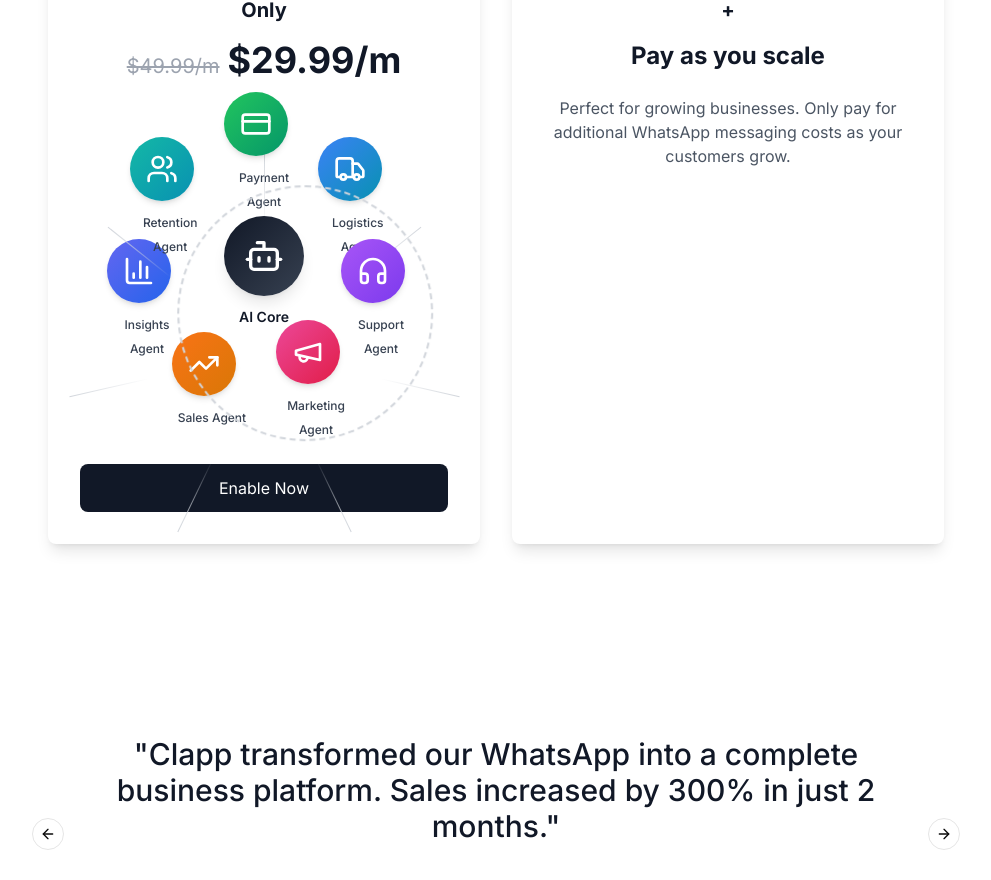
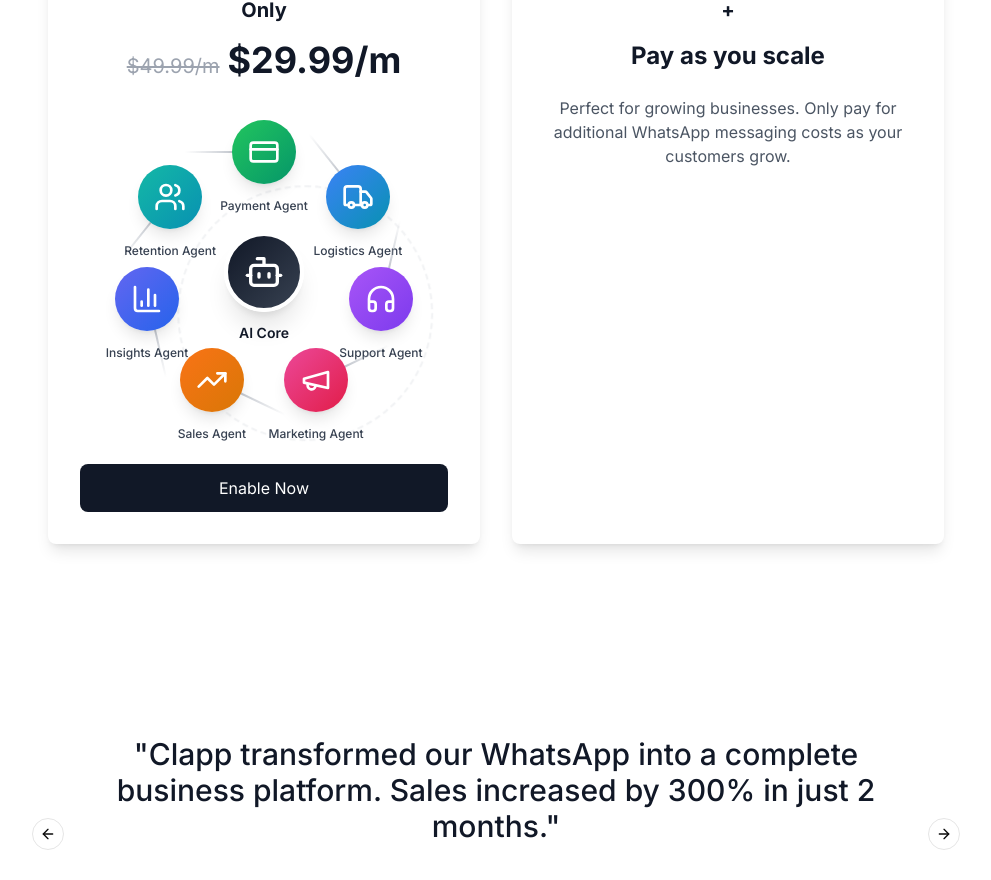
Before and after one commit to shopclapp/shopclapp.github.io, a React (Vite) app: page / in a window 1280 px wide. Shown: the part 3231-4111 px from the top of the page, without its empty margins (144-1135 px from the left). Built offline with nearby package versions, Linux system fonts and the light colour scheme.

Commit message:
Fix AI agents circle alignment
Adjusted the positioning of AI agents, their labels, and the floating animated circle within the `AIAgentsCircle` component to ensure proper alignment and a cohesive visual presentation.

```diff
--- a/src/components/AIAgentsCircle.tsx
+++ b/src/components/AIAgentsCircle.tsx
@@ -14,15 +14,8 @@ const AIAgentsCircle = () => {
 
   return (
     <div className="relative w-80 h-80 mx-auto my-8">
-      {/* Central AI Core */}
-      <div className="absolute top-1/2 left-1/2 transform -translate-x-1/2 -translate-y-1/2 z-10">
-        <div className="w-20 h-20 bg-gradient-to-br from-gray-900 to-gray-700 rounded-full flex items-center justify-center shadow-lg">
-          <Bot className="w-10 h-10 text-white" />
-        </div>
-        <div className="text-center mt-2">
-          <span className="text-sm font-semibold text-gray-900">AI Core</span>
-        </div>
-      </div>
+      {/* Animated Ring - positioned behind everything */}
+      <div className="absolute top-1/2 left-1/2 transform -translate-x-1/2 -translate-y-1/2 w-64 h-64 border-2 border-dashed border-gray-300 rounded-full animate-spin opacity-30" style={{ animationDuration: '20s' }}></div>
 
       {/* Agent Circles */}
       {agents.map((agent, index) => {
@@ -40,32 +33,40 @@ const AIAgentsCircle = () => {
               top: `calc(50% + ${y}px)`,
             }}
           >
-            {/* Connection Line */}
+            {/* Connection Line from agent to center */}
             <div
-              className="absolute w-px h-20 bg-gradient-to-b from-gray-300 to-transparent origin-bottom z-0"
+              className="absolute w-0.5 bg-gradient-to-b from-gray-400 to-transparent z-0"
               style={{
-                transform: `rotate(${angle + Math.PI / 2}rad)`,
+                height: `${radius - 40}px`,
                 left: '50%',
                 top: '50%',
-                transformOrigin: 'center bottom',
+                transform: `rotate(${angle + Math.PI}rad)`,
+                transformOrigin: 'top center',
               }}
             />
 
             {/* Agent Circle */}
-            <div className={`w-16 h-16 bg-gradient-to-br ${agent.color} rounded-full flex items-center justify-center shadow-md hover:shadow-lg transition-shadow duration-300 relative z-10`}>
+            <div className={`relative z-10 w-16 h-16 bg-gradient-to-br ${agent.color} rounded-full flex items-center justify-center shadow-lg hover:shadow-xl hover:scale-110 transition-all duration-300 cursor-pointer`}>
               <agent.icon className="w-8 h-8 text-white" />
             </div>
 
             {/* Agent Label */}
-            <div className="text-center mt-2 w-20">
-              <span className="text-xs font-medium text-gray-700 leading-tight">{agent.name} Agent</span>
+            <div className="absolute top-full left-1/2 transform -translate-x-1/2 mt-2 text-center">
+              <span className="text-xs font-medium text-gray-700 whitespace-nowrap">{agent.name} Agent</span>
             </div>
           </div>
         );
       })}
 
-      {/* Animated Ring */}
-      <div className="absolute top-1/2 left-1/2 transform -translate-x-1/2 -translate-y-1/2 w-64 h-64 border-2 border-dashed border-gray-300 rounded-full animate-spin" style={{ animationDuration: '20s' }}></div>
+      {/* Central AI Core - positioned on top */}
+      <div className="absolute top-1/2 left-1/2 transform -translate-x-1/2 -translate-y-1/2 z-20">
+        <div className="w-20 h-20 bg-gradient-to-br from-gray-900 to-gray-700 rounded-full flex items-center justify-center shadow-xl border-4 border-white">
+          <Bot className="w-10 h-10 text-white" />
+        </div>
+        <div className="absolute top-full left-1/2 transform -translate-x-1/2 mt-2 text-center">
+          <span className="text-sm font-semibold text-gray-900 whitespace-nowrap">AI Core</span>
+        </div>
+      </div>
     </div>
   );
 };
```
